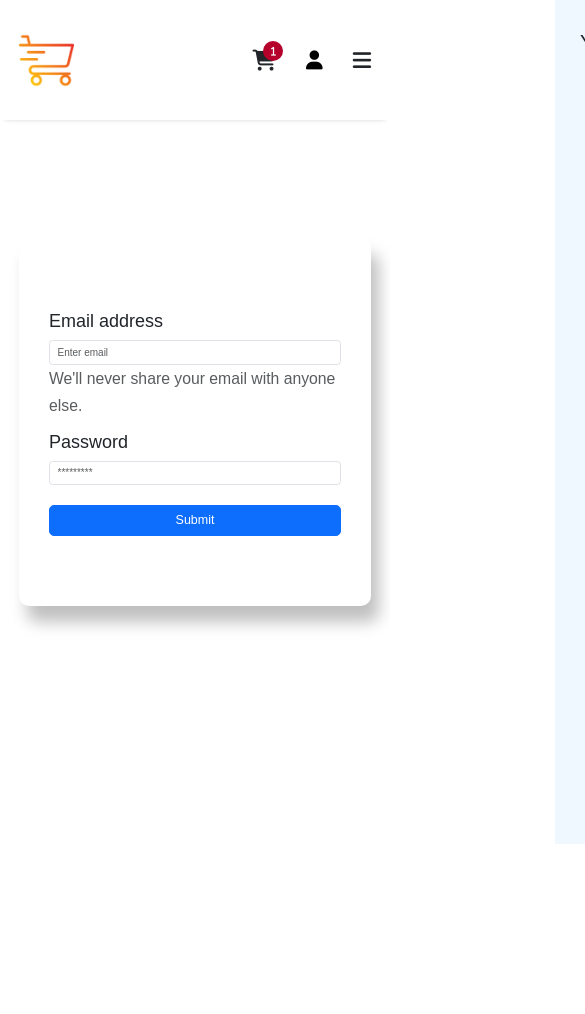
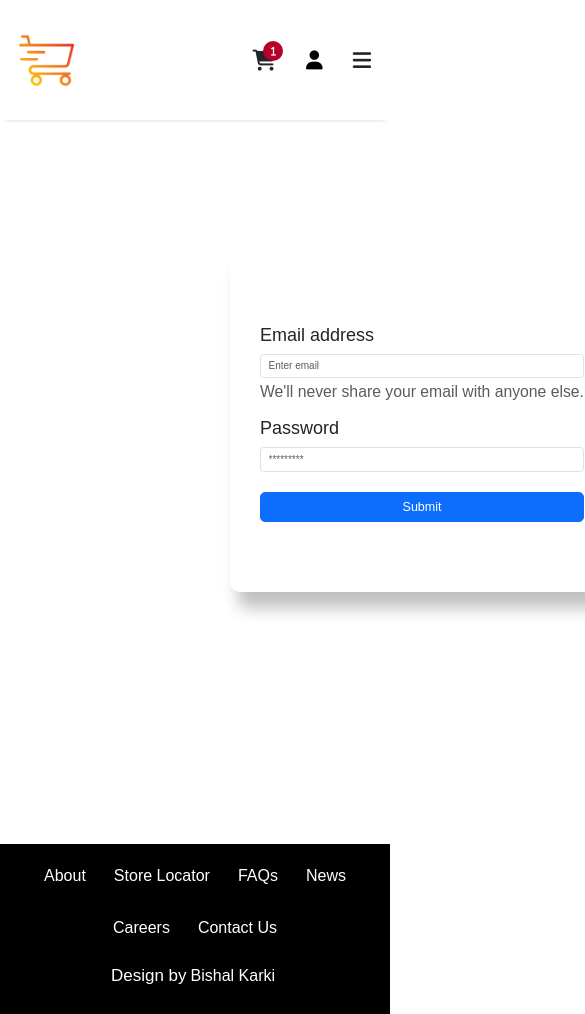
Before and after one commit to bishalk21/e-com-practice, a React (Create React App) app: page /login in a window 390 px wide. Shown: the top 1014 px of the page, 585 px wide, since content can reach past the window. Before the commit the page ends 844 px from the top, so only its background shows below. Built offline with nearby package versions, Linux system fonts and the light colour scheme; a web font is replaced by a local one.

Commit message:
the front page ui looks good so far

```diff
--- a/src/App.css
+++ b/src/App.css
@@ -14,6 +14,12 @@ body {
 
 html {
   font-size: 62.5%;
+}
+
+.main-page {
+  height: 100%;
+  min-width: 100vh;
+  width: 100%;
 }
 
 .container {
--- a/src/App.js
+++ b/src/App.js
@@ -3,19 +3,24 @@ import "./App.css";
 import Navigation from "./components/navbar/Navigation";
 import Login from "./pages/login/Login";
 import Home from "./pages/home/Home";
+import Footer from "./components/footer/Footer";
 
 function App() {
   return (
-    <div className="App">
+    <>
       <BrowserRouter>
         <Navigation />
 
-        <Routes>
-          <Route path="/" element={<Home />} />
-          <Route index path="login" element={<Login />} />
-        </Routes>
+        <div className="main-page">
+          <Routes>
+            <Route path="/" element={<Home />} />
+            <Route index path="login" element={<Login />} />
+          </Routes>
+        </div>
+
+        <Footer />
       </BrowserRouter>
-    </div>
+    </>
   );
 }
 
--- /dev/null
+++ b/src/components/footer/Footer.js
@@ -0,0 +1,31 @@
+import React from "react";
+import "./footer.styles.css";
+import { Link } from "react-router-dom";
+
+const Footer = () => {
+  return (
+    <footer>
+      <div className="footer-links">
+        <Link to="/about">About</Link>
+        <Link to="/store-locator">Store Locator</Link>
+        <Link to="/faqs">FAQs</Link>
+        <Link to="/news">News</Link>
+        <Link to="/careers">Careers</Link>
+        <Link to="/contact-us">Contact Us</Link>
+      </div>
+
+      <p className="love">
+        Design by
+        <a
+          href="http://karkibishal.com"
+          target="_blank"
+          rel="noopener noreferrer"
+        >
+          Bishal Karki
+        </a>
+      </p>
+    </footer>
+  );
+};
+
+export default Footer;
--- /dev/null
+++ b/src/components/footer/footer.styles.css
@@ -0,0 +1,39 @@
+footer {
+  height: 17rem;
+  display: flex;
+  flex-direction: column;
+  align-items: center;
+  justify-content: center;
+  background-color: black;
+}
+
+.footer-links {
+  display: flex;
+  gap: 2rem;
+  text-align: center;
+  justify-content: center;
+  flex-wrap: wrap;
+}
+
+.footer-links a,
+.love a {
+  color: white;
+  padding: 0.4rem;
+  font-size: 1.6rem;
+  text-decoration: none;
+}
+
+.footer-links a:hover {
+  border: 1px solid white;
+  border-radius: 7px;
+}
+
+.love {
+  color: white;
+  font-size: 1.7rem;
+  margin-top: 1.9rem;
+}
+
+.love a:hover {
+  color: rgb(255, 174, 0);
+}
--- a/src/components/navbar/Navigation.js
+++ b/src/components/navbar/Navigation.js
@@ -9,6 +9,17 @@ import { items as cartItems } from "../../DataSample";
 const Navigation = () => {
   const [mobileNavbar, setMobileNavbar] = useState(false);
   const [cart, setCart] = useState(false);
+  const [sticky, setSticky] = useState(false);
+
+  const handleOnScroll = () => {
+    if (window.scrollY > 10) {
+      setSticky(true);
+    } else {
+      setSticky(false);
+    }
+  };
+
+  window.addEventListener("scroll", handleOnScroll);
 
   const handleOnClick = () => {
     setMobileNavbar(!mobileNavbar);
@@ -27,10 +38,14 @@ const Navigation = () => {
         cart={cart}
         openCart={openCart}
       />
+      <div
+        onClick={() => openCart()}
+        className={`page-overlay ${cart ? "open-flex" : "closed-flex"}`}
+      ></div>
       <nav className="navbar">
         <div className="container">
-          <div className="nav-container">
-            <Link to="/">
+          <div className={`nav-container ${sticky ? "sticky-nav" : ""}`}>
+            <Link to="/" onClick={() => window.scrollTo(0, 0)}>
               <img
                 src={imgLogo}
                 alt="logo"
--- a/src/components/navbar/cart-nav/cart-item.styles.css
+++ b/src/components/navbar/cart-nav/cart-item.styles.css
@@ -76,9 +76,12 @@
     width: 90%;
   }
 
+  .cart-img {
+    height: 100%;
+  }
+
   .cart-middle {
     align-items: center;
-    gap: 2rem;
   }
 
   .cart-right {
--- a/src/components/navbar/cart-nav/cart-nav.styles.css
+++ b/src/components/navbar/cart-nav/cart-nav.styles.css
@@ -94,13 +94,21 @@
   color: white;
 }
 
-@media all and (max-width) {
+@media all and (max-width: 576px) {
   .cart-div {
     width: 100%;
   }
 }
 
 @media all and (max-width: 420px) {
+  .cart-div {
+    width: 100%;
+  }
+
+  .full-cart-div {
+    height: 70%;
+  }
+
   .full-cart {
     align-items: center;
   }
--- a/src/components/navbar/mobile-nav/MobileNav.js
+++ b/src/components/navbar/mobile-nav/MobileNav.js
@@ -1,6 +1,7 @@
 import React from "react";
 import "./mobile-nav.styles.css";
 import { Link } from "react-router-dom";
+import imgLogo from "../../../assets/images/shopping-cart.png";
 
 const MobileNav = ({ mobileNavbar, handleOnClick }) => {
   return (
@@ -10,6 +11,13 @@ const MobileNav = ({ mobileNavbar, handleOnClick }) => {
       }`}
     >
       <i class="fa-sharp fa-solid fa-xmark" onClick={() => handleOnClick()}></i>
+
+      <div className="logo">
+        {" "}
+        <Link to="/" onClick={() => handleOnClick()}>
+          <img src={imgLogo} alt="logo" loading="lazy" className="logo-img" />
+        </Link>
+      </div>
 
       <div className="mobile-links">
         <Link onClick={() => handleOnClick()} to="/categories/all">
--- a/src/components/navbar/mobile-nav/mobile-nav.styles.css
+++ b/src/components/navbar/mobile-nav/mobile-nav.styles.css
@@ -10,6 +10,13 @@
 
 .open-flex {
   display: flex !important;
+}
+
+nav .logo {
+  position: absolute;
+  top: 33px;
+  left: 55px;
+  cursor: pointer;
 }
 
 .closed-flex {
--- a/src/components/navbar/navbar.styles.css
+++ b/src/components/navbar/navbar.styles.css
@@ -22,6 +22,10 @@
   display: flex;
   align-items: center;
   justify-content: space-between;
+}
+
+.nav-container.sticky-nav {
+  height: 8rem !important;
 }
 
 .nav-links {
--- a/src/components/product-item/product-item.styles.css
+++ b/src/components/product-item/product-item.styles.css
@@ -5,8 +5,8 @@
 }
 
 .product-header img {
-  /* width: 100%; */
-  width: 21rem;
+  width: 100%;
+  min-width: 21rem;
 }
 
 .product {
--- a/src/pages/home/components/proud-product/proud-product.styles.css
+++ b/src/pages/home/components/proud-product/proud-product.styles.css
@@ -6,10 +6,6 @@
   font-size: 2.6rem;
   font-weight: 600;
   margin-bottom: 3.8rem;
-}
-
-.product-header img {
-  width: 100%;
 }
 
 .products-grid {
@@ -57,7 +53,7 @@
   }
 }
 
-@media all and (max-width: 480px) {
+@media all and (max-width: 476px) {
   .products-grid {
     grid-template-columns: 1fr;
   }
```
